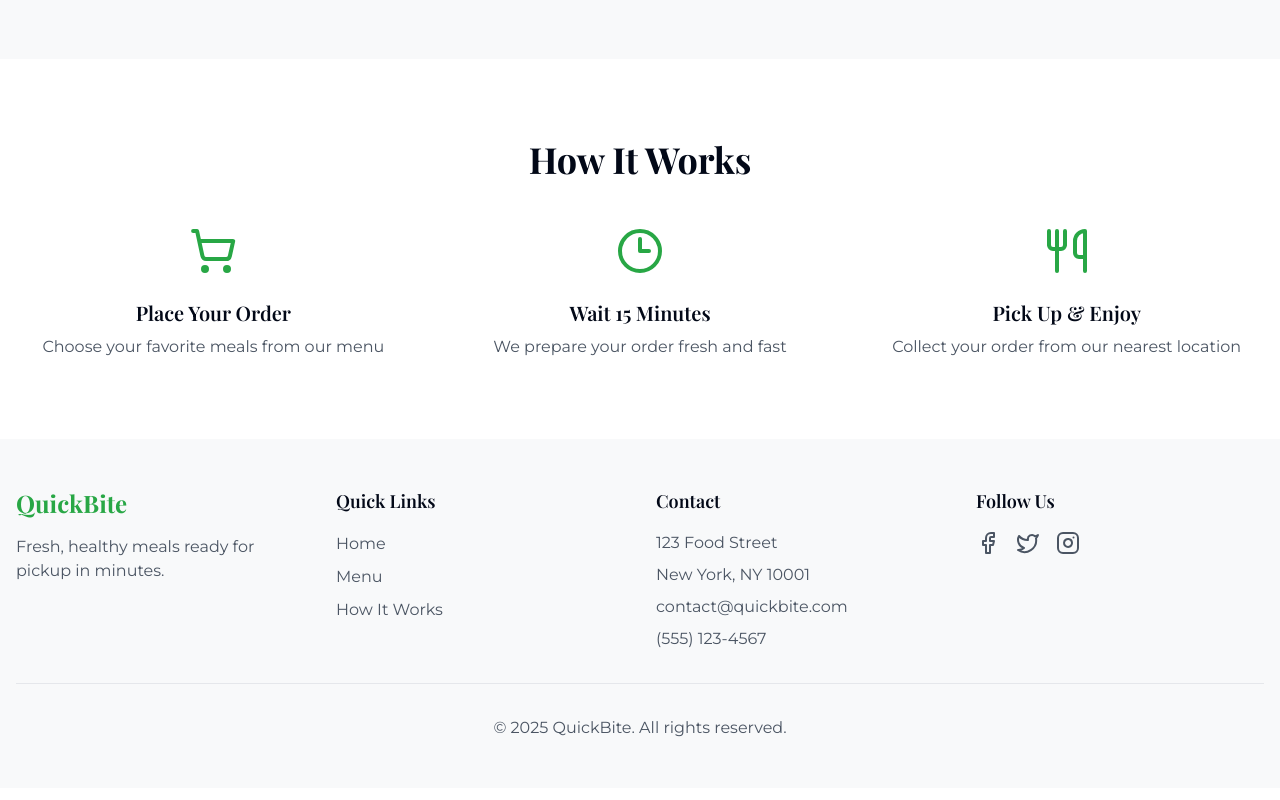
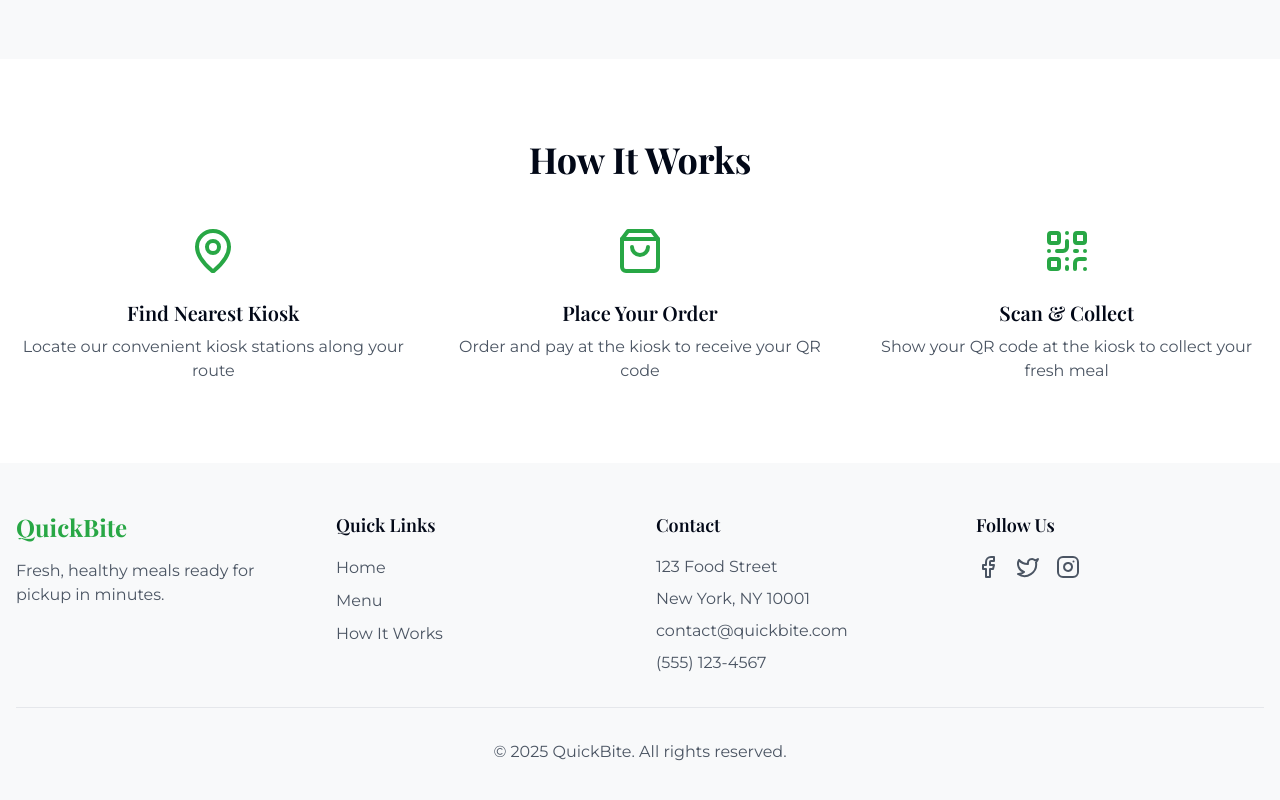
Before and after one commit to Guhanand18/quickbite-joyful-interface, a React (Vite) app: page / in a window 1280 px wide. Shown: the part 1533-2333 px from the top of the page. Built offline with nearby package versions, Linux system fonts and the light colour scheme.

Commit message:
Update How It Works section
Correct the flow in the How It Works component to reflect that users will place their order at the nearest kiosk station while traveling, show the generated QR code after payment, and scan it to take their food.
[skip gpt_engineer]

```diff
--- a/src/components/HowItWorks.tsx
+++ b/src/components/HowItWorks.tsx
@@ -1,21 +1,21 @@
-import { ShoppingCart, Clock3, Utensils } from "lucide-react";
+import { QrCode, MapPin, ShoppingBag } from "lucide-react";
 
 const HowItWorks = () => {
   const steps = [
     {
-      icon: <ShoppingCart className="w-12 h-12 text-primary" />,
-      title: "Place Your Order",
-      description: "Choose your favorite meals from our menu",
+      icon: <MapPin className="w-12 h-12 text-primary" />,
+      title: "Find Nearest Kiosk",
+      description: "Locate our convenient kiosk stations along your route",
     },
     {
-      icon: <Clock3 className="w-12 h-12 text-primary" />,
-      title: "Wait 15 Minutes",
-      description: "We prepare your order fresh and fast",
+      icon: <ShoppingBag className="w-12 h-12 text-primary" />,
+      title: "Place Your Order",
+      description: "Order and pay at the kiosk to receive your QR code",
     },
     {
-      icon: <Utensils className="w-12 h-12 text-primary" />,
-      title: "Pick Up & Enjoy",
-      description: "Collect your order from our nearest location",
+      icon: <QrCode className="w-12 h-12 text-primary" />,
+      title: "Scan & Collect",
+      description: "Show your QR code at the kiosk to collect your fresh meal",
     },
   ];
 
```
